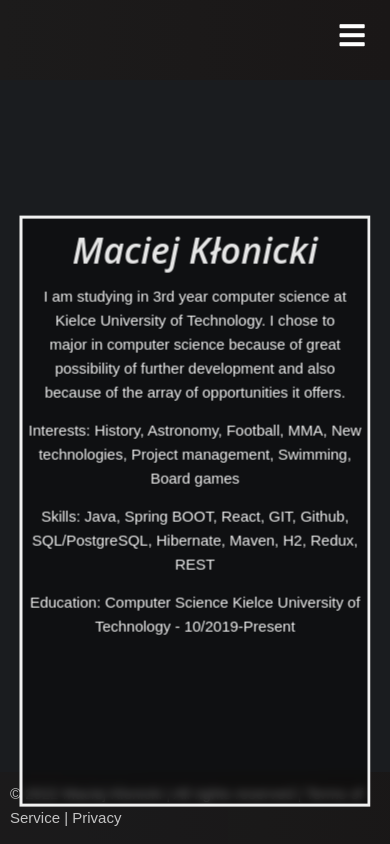
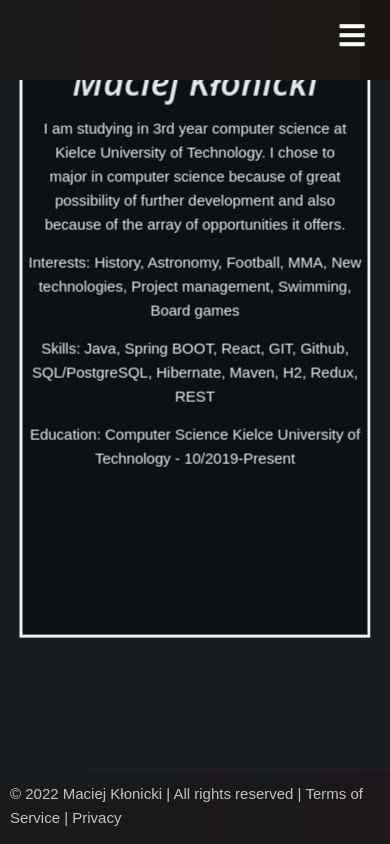
Before and after one commit to MaciejKlonicki/MyPortfolio, a React (Create React App) app: page /aboutme in a window 390 px wide. Built offline with nearby package versions, Linux system fonts and the light colour scheme; the HTML template or start-up script is replaced by a standard one.

Commit message:
mobile fix 1.25

```diff
--- a/src/components/aboutMe/Aboutme.css
+++ b/src/components/aboutMe/Aboutme.css
@@ -61,7 +61,7 @@ p {
 
   @media screen and (max-width: 768px) {
     .aboutme-place {
-      top: 60%;
+      top: 40%;
       width: 90%;
       height: 70%;
   }
```
